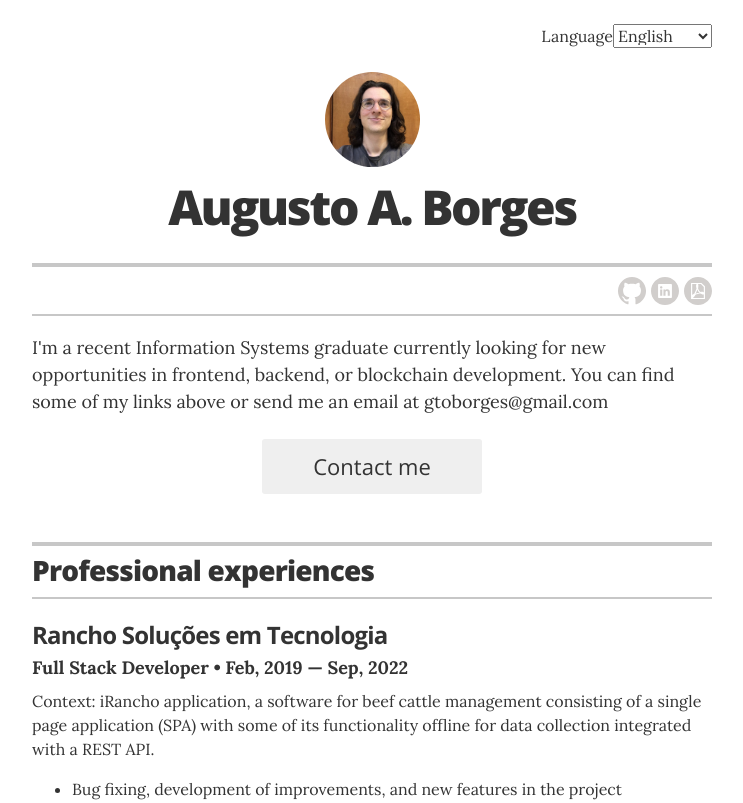
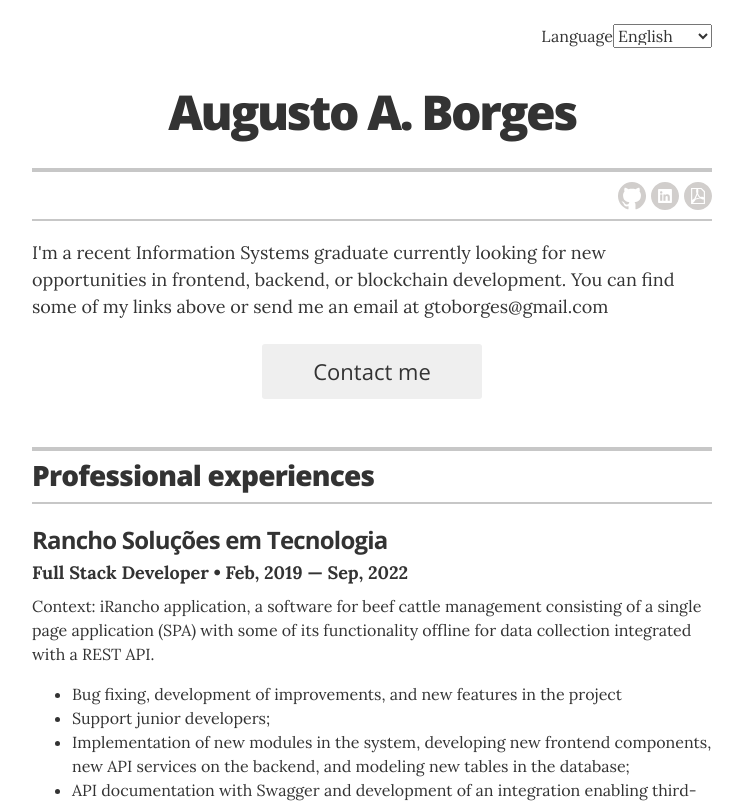
Before and after one commit to gtoborges/resume, a Nuxt app: page / in a window 1280 px wide. Shown: the top 803 px of the page, without its empty margins (268-1011 px from the left). Built offline with nearby package versions, Linux system fonts and the light colour scheme.

Commit message:
delete images on assets and change ref on picture to image on /public directory

```diff
--- a/assets/config/resume_config.json
+++ b/assets/config/resume_config.json
@@ -3,7 +3,7 @@
     "en": "English",
     "pt": "Português"
   },
-  "avatar": true,
+  "avatar": false,
   "name": "Augusto A. Borges",
   "show_contact": true,
   "social_links": [
--- a/components/HeaderComponent.vue
+++ b/components/HeaderComponent.vue
@@ -17,7 +17,7 @@ const components = {
 
 <template>
   <header class="page-header">
-    <img src="../assets/images/avatar.png"
+    <img src="../public/avatar.png"
       alt="my photo"
       class="avatar no-print"
       item-prop="image"
```
Also changed, not shown: assets/images/avatar.png (deleted).
